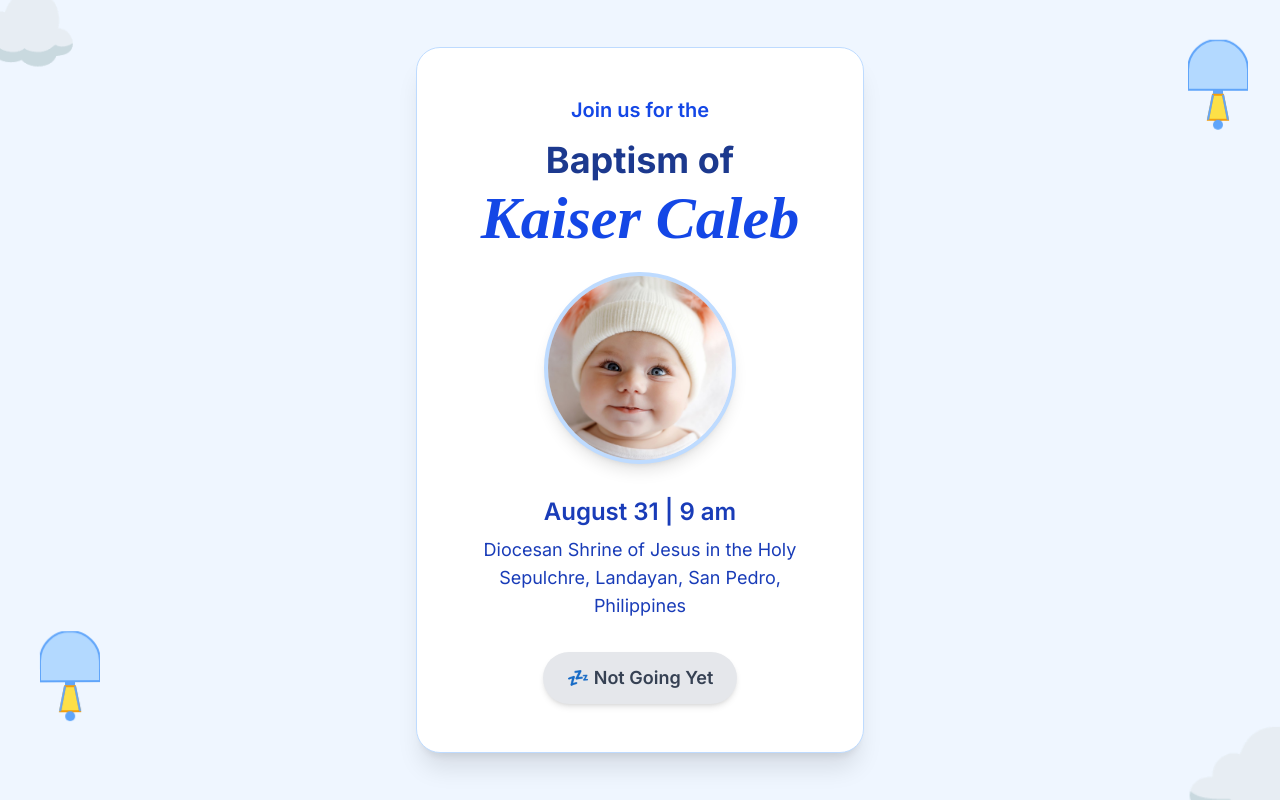
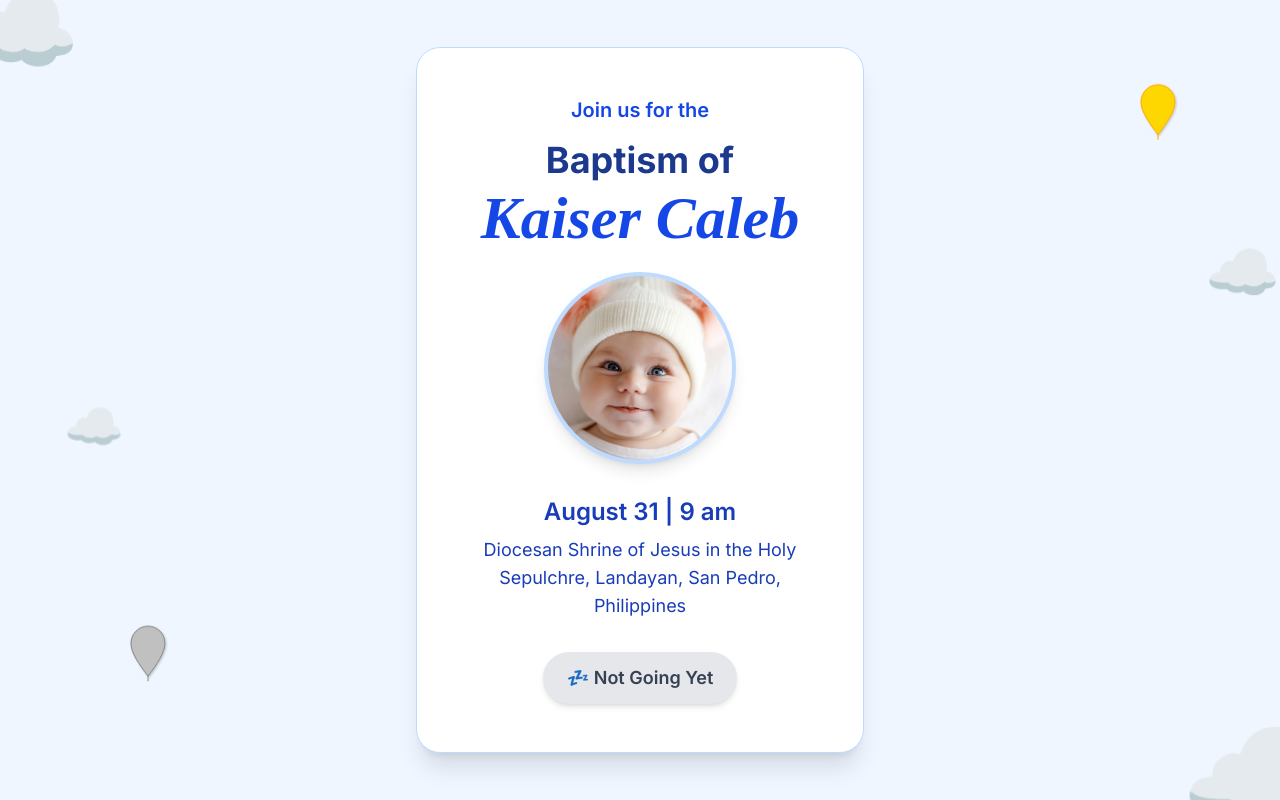
Before and after one commit to mashhang/blessing-invitation, a Next.js app: page /invite/jane in a window 1280 px wide. Built offline with nearby package versions, Linux system fonts and the light colour scheme; a web font is replaced by a local one.

Commit message:
refactor: adjust button text size in RSVPButtons and enhance decorative elements in GuestInvitation

```diff
--- a/app/components/RSVPButtons.tsx
+++ b/app/components/RSVPButtons.tsx
@@ -38,7 +38,7 @@ export default function RSVPButtons({ guest }: Props) {
     >
       <button
         onClick={handleToggle}
-        className={`px-6 py-3 rounded-full font-semibold text-lg transition shadow-md hover:shadow-lg duration-300 ${
+        className={`px-6 py-3 rounded-full font-semibold text-md md:text-lg transition shadow-md hover:shadow-lg duration-300 ${
           isGoing ? "bg-blue-600 text-white" : "bg-gray-200 text-gray-700"
         }`}
       >
--- a/app/invite/[slug]/GuestInvitation.tsx
+++ b/app/invite/[slug]/GuestInvitation.tsx
@@ -31,7 +31,6 @@ export default function GuestInvitation({ slug }: GuestInvitationProps) {
   }, []);
 
   // Variant for the fade-in animation
-  // The transition is part of the 'visible' state, not a top-level property.
   const fadeIn = {
     hidden: { opacity: 0, y: 20 },
     visible: { opacity: 1, y: 0, transition: { duration: 0.6 } },
@@ -43,116 +42,141 @@ export default function GuestInvitation({ slug }: GuestInvitationProps) {
     visible: { opacity: 1, y: 0, transition: { duration: 0.6, delay: delay } },
   });
 
+  // Data for decorative elements
+  const decorations = [
+    {
+      type: "cloud",
+      emoji: "☁️",
+      size: "text-8xl",
+      top: "-20px",
+      left: "-40px",
+      opacity: "opacity-70",
+      animation: "",
+    },
+    {
+      type: "cloud",
+      emoji: "☁️",
+      size: "text-6xl",
+      top: "30%",
+      right: "0%",
+      opacity: "opacity-50",
+      animation: "animate-float-delay",
+    },
+    {
+      type: "cloud",
+      emoji: "☁️",
+      size: "text-5xl",
+      top: "50%",
+      left: "5%",
+      opacity: "opacity-60",
+      animation: "animate-float-alt",
+    },
+    {
+      type: "cloud",
+      emoji: "☁️",
+      size: "text-9xl",
+      bottom: "-40px",
+      right: "-60px",
+      opacity: "opacity-70",
+      animation: "",
+    },
+    {
+      type: "balloon",
+      top: "10%",
+      right: "8%",
+      animation: "animate-float",
+      fill: "#FFD700",
+      stroke: "#FFA500",
+    },
+    {
+      type: "balloon",
+      bottom: "15%",
+      left: "10%",
+      animation: "animate-float-delay",
+      fill: "#C0C0C0",
+      stroke: "#808080",
+    },
+  ];
+
+  const BalloonSVG = ({ fill, stroke }: { fill?: string; stroke?: string }) => (
+    <svg
+      width="40"
+      height="60"
+      viewBox="0 0 40 60"
+      fill="none"
+      xmlns="http://www.w3.org/2000/svg"
+    >
+      <defs>
+        <filter
+          id="balloon-shadow"
+          x="0"
+          y="0"
+          width="40"
+          height="60"
+          filterUnits="userSpaceOnUse"
+        >
+          <feDropShadow
+            dx="1"
+            dy="1"
+            stdDeviation="1"
+            floodColor="#000000"
+            floodOpacity="0.2"
+          />
+        </filter>
+      </defs>
+      <path
+        d="M20 5C10.6112 5 3 12.6112 3 22C3 31.3888 10.6112 42.5 20 55C29.3888 42.5 37 31.3888 37 22C37 12.6112 29.3888 5 20 5Z"
+        fill={fill}
+        stroke={stroke}
+        strokeWidth="1"
+        filter="url(#balloon-shadow)"
+      />
+      <path d="M20 55L20 60" stroke={stroke} strokeWidth="1" />
+    </svg>
+  );
+
   return (
     <main
-      className="relative min-h-screen bg-blue-50 flex flex-col items-center justify-center px-4 pt-10 pb-10 overflow-hidden text-center"
+      className="relative min-h-screen bg-blue-50 flex flex-col items-center justify-center px-4 py-8 overflow-hidden text-center"
       style={{ fontFamily: "'Inter', sans-serif" }}
     >
-      {/* Decorative elements: clouds and hot air balloons */}
+      {/* Decorative elements: clouds and balloons */}
       <div className="absolute top-0 left-0 w-full h-full pointer-events-none overflow-hidden z-20">
-        {/* Top-left cloud */}
-        <div className="absolute top-[-20px] left-[-40px] text-8xl text-blue-200 opacity-70 z-20">
-          ☁️
-        </div>
-        {/* Top-right hot air balloon */}
-        <div className="absolute top-10 right-8 animate-float z-20">
-          <svg
-            width="60"
-            height="90"
-            viewBox="0 0 60 90"
-            fill="none"
-            xmlns="http://www.w3.org/2000/svg"
-            className="hot-air-balloon"
+        {decorations.map((item, i) => (
+          <motion.div
+            key={i}
+            className={`absolute ${item.size} ${item.opacity} ${item.animation} z-20`}
+            style={{
+              top: item.top,
+              bottom: item.bottom,
+              left: item.left,
+              right: item.right,
+            }}
+            initial={{ opacity: 0, scale: 0.5 }}
+            animate={{ opacity: 1, scale: 1 }}
+            transition={{ delay: 0.5 + i * 0.1, duration: 0.8 }}
           >
-            <path
-              d="M30 0C13.4315 0 0 13.4315 0 30V50H60V30C60 13.4315 46.5685 0 30 0Z"
-              fill="#B3D9FF"
-              stroke="#60A5FA"
-              strokeWidth="2"
-            />
-            <rect x="25" y="50" width="10" height="5" fill="#60A5FA" />
-            <path
-              d="M25 55L20 80H40L35 55H25Z"
-              fill="#FDE047"
-              stroke="#F59E0B"
-              strokeWidth="2"
-            />
-            <circle cx="30" cy="85" r="5" fill="#60A5FA" />
-            <line
-              x1="25"
-              y1="55"
-              x2="20"
-              y2="80"
-              stroke="#60A5FA"
-              strokeWidth="2"
-            />
-            <line
-              x1="35"
-              y1="55"
-              x2="40"
-              y2="80"
-              stroke="#60A5FA"
-              strokeWidth="2"
-            />
-          </svg>
-        </div>
-        {/* Bottom-left hot air balloon */}
-        <div className="absolute bottom-20 left-10 animate-float-delay z-20">
-          <svg
-            width="60"
-            height="90"
-            viewBox="0 0 60 90"
-            fill="none"
-            xmlns="http://www.w3.org/2000/svg"
-            className="hot-air-balloon"
-          >
-            <path
-              d="M30 0C13.4315 0 0 13.4315 0 30V50H60V30C60 13.4315 46.5685 0 30 0Z"
-              fill="#B3D9FF"
-              stroke="#60A5FA"
-              strokeWidth="2"
-            />
-            <rect x="25" y="50" width="10" height="5" fill="#60A5FA" />
-            <path
-              d="M25 55L20 80H40L35 55H25Z"
-              fill="#FDE047"
-              stroke="#F59E0B"
-              strokeWidth="2"
-            />
-            <circle cx="30" cy="85" r="5" fill="#60A5FA" />
-            <line
-              x1="25"
-              y1="55"
-              x2="20"
-              y2="80"
-              stroke="#60A5FA"
-              strokeWidth="2"
-            />
-            <line
-              x1="35"
-              y1="55"
-              x2="40"
-              y2="80"
-              stroke="#60A5FA"
-              strokeWidth="2"
-            />
-          </svg>
-        </div>
-        {/* Bottom-right cloud */}
-        <div className="absolute bottom-[-40px] right-[-60px] text-9xl text-blue-200 opacity-70 z-20">
-          ☁️
-        </div>
+            {item.type === "cloud" ? (
+              item.emoji
+            ) : (
+              <BalloonSVG fill={item.fill} stroke={item.stroke} />
+            )}
+          </motion.div>
+        ))}
       </div>
 
       <div className="z-10 bg-white bg-opacity-80 backdrop-blur-sm p-8 md:p-12 rounded-3xl shadow-xl border border-blue-200 max-w-md w-full">
         {/* Main invitation content */}
         <motion.div initial="hidden" animate="visible" variants={fadeIn}>
-          <p className="text-xl text-blue-700 font-semibold mb-4">
+          {/* Reverting "Join us for the" to a simple, centered text */}
+          <p className="text-lg md:text-xl text-blue-700 font-semibold mb-4">
             Join us for the
           </p>
-          <h1 className="text-4xl text-blue-900 font-bold mb-2">Baptism of</h1>
+          <h1 className="text-3xl md:text-4xl text-blue-900 font-bold mb-2">
+            Baptism of
+          </h1>
           <h2
-            className="text-6xl text-blue-700 font-bold italic mb-6"
+            className="text-5xl md:text-6xl text-blue-700 font-bold italic mb-6"
             style={{ fontFamily: "'Playfair Display', serif" }}
           >
             Kaiser Caleb
@@ -163,7 +187,7 @@ export default function GuestInvitation({ slug }: GuestInvitationProps) {
         <motion.div
           initial="hidden"
           animate="visible"
-          variants={fadeInWithDelay(0.2)} // The corrected syntax
+          variants={fadeInWithDelay(0.2)}
           className="relative w-48 h-48 mx-auto mb-8 bg-blue-100 rounded-full border-4 border-blue-200 overflow-hidden shadow-lg"
         >
           <img
@@ -177,10 +201,10 @@ export default function GuestInvitation({ slug }: GuestInvitationProps) {
         <motion.div
           initial="hidden"
           animate="visible"
-          variants={fadeInWithDelay(0.4)} // The corrected syntax
-          className="text-lg text-blue-800 mb-8 space-y-2"
+          variants={fadeInWithDelay(0.4)}
+          className="text-md md:text-lg text-blue-800 mb-8 space-y-2"
         >
-          <p className="font-semibold text-2xl">August 31 | 9 am</p>
+          <p className="font-semibold text-xl md:text-2xl">August 31 | 9 am</p>
           <p>
             Diocesan Shrine of Jesus in the Holy Sepulchre, Landayan, San Pedro,
             Philippines
@@ -191,7 +215,7 @@ export default function GuestInvitation({ slug }: GuestInvitationProps) {
         <motion.div
           initial="hidden"
           animate="visible"
-          variants={fadeInWithDelay(0.6)} // The corrected syntax
+          variants={fadeInWithDelay(0.6)}
         >
           <RSVPButtons guest={guest} />
         </motion.div>
@@ -217,12 +241,24 @@ export default function GuestInvitation({ slug }: GuestInvitationProps) {
             transform: translateY(10px) rotate(-2deg);
           }
         }
+        @keyframes float-alt {
+          0%,
+          100% {
+            transform: translateY(0) rotate(0deg);
+          }
+          50% {
+            transform: translateY(5px) rotate(-1deg);
+          }
+        }
         .animate-float {
           animation: float 5s ease-in-out infinite;
         }
         .animate-float-delay {
           animation: float-delay 6s ease-in-out infinite;
         }
+        .animate-float-alt {
+          animation: float-alt 7s ease-in-out infinite;
+        }
       `}</style>
     </main>
   );
```
